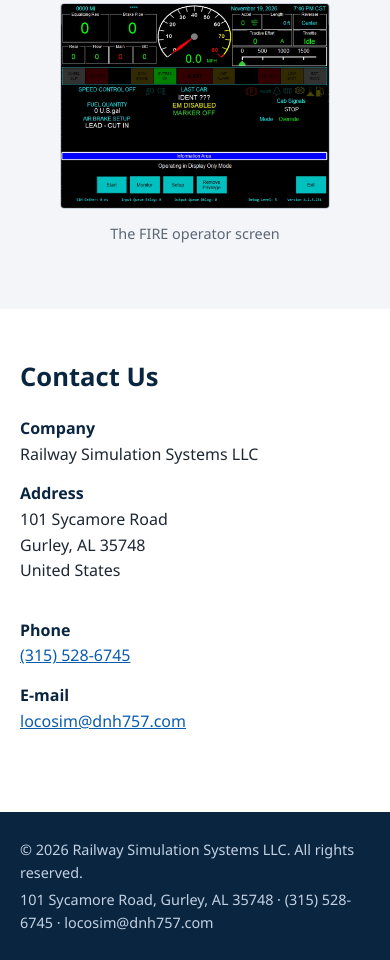
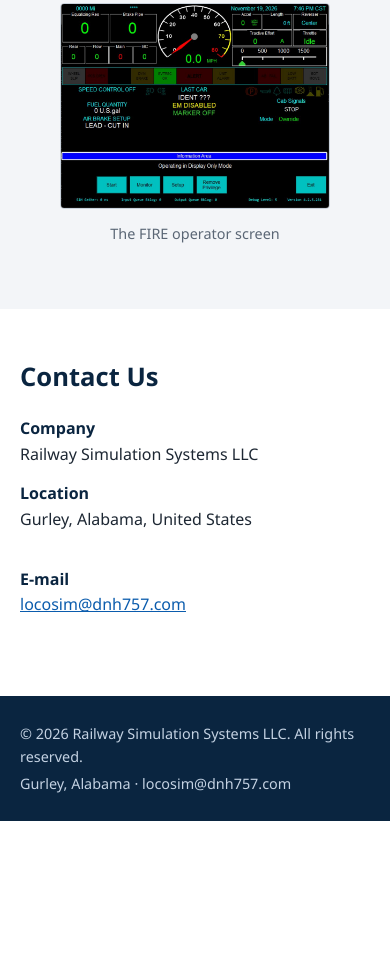
Before and after one commit to dnh757/rss-website, a plain HTML site: page index.html in a window 390 px wide. Shown: the part 2052-3012 px from the top of the page. After the commit the page ends 2873 px from the top, so only its background shows below. Drawn offline with Linux system fonts and the light colour scheme.

Commit message:
Remove street address and phone

```diff
--- a/index.html
+++ b/index.html
@@ -112,12 +112,10 @@
       <div>
         <dt>Company</dt>
         <dd>Railway Simulation Systems LLC</dd>
-        <dt>Address</dt>
-        <dd>101 Sycamore Road<br>Gurley, AL 35748<br>United States</dd>
+        <dt>Location</dt>
+        <dd>Gurley, Alabama, United States</dd>
       </div>
       <div>
-        <dt>Phone</dt>
-        <dd><a href="tel:+13155286745">(315) 528-6745</a></dd>
         <dt>E-mail</dt>
         <dd><a href="mailto:locosim@dnh757.com">locosim@dnh757.com</a></dd>
       </div>
@@ -128,7 +126,7 @@
 <footer>
   <div class="wrap">
     <p>&copy; 2026 Railway Simulation Systems LLC. All rights reserved.</p>
-    <p>101 Sycamore Road, Gurley, AL 35748 &middot; (315) 528-6745 &middot; locosim@dnh757.com</p>
+    <p>Gurley, Alabama &middot; locosim@dnh757.com</p>
   </div>
 </footer>
 
```
